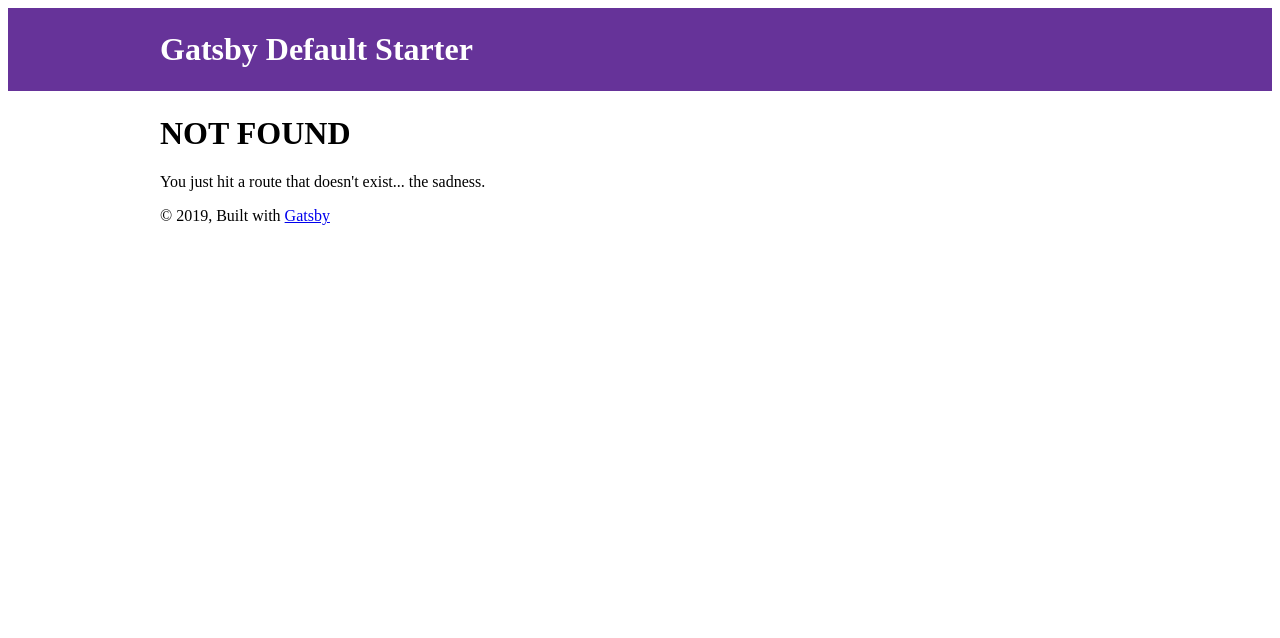
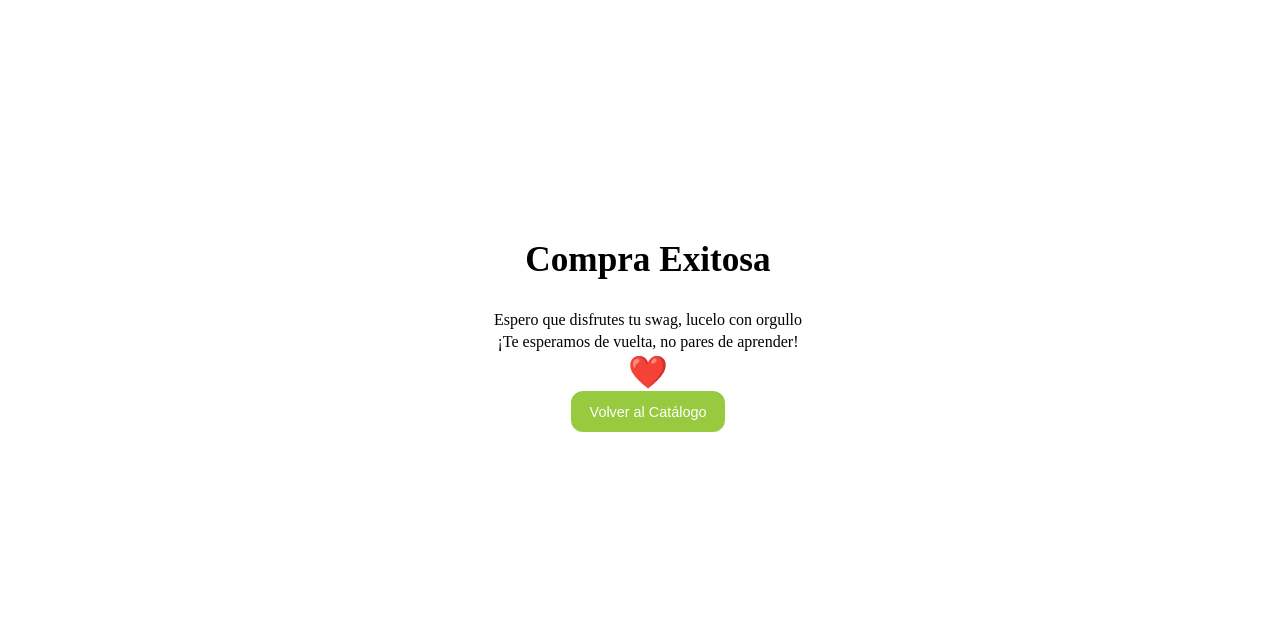
Before and after one commit to Jossdz/Gatsby-platzi, a Gatsby site: page /gracias in a window 1280 px wide. Before the commit this address had no page. Built offline with nearby package versions, Linux system fonts and the light colour scheme; Gatsby itself is replaced by a stand-in of ours.

Commit message:
Router en Gatsby y Componente Link

```diff
--- /dev/null
+++ b/src/pages/gracias.js
@@ -0,0 +1,23 @@
+import React from "react"
+import { SEO } from "../components"
+import { Button, Purchase } from "../styles/components"
+import { Link } from "gatsby"
+
+export default () => {
+  return (
+    <>
+      <SEO title="Compra Exitosa" />
+      <Purchase>
+        <h2>Compra Exitosa</h2>
+        <p>Espero que disfrutes tu swag, lucelo con orgullo</p>
+        <p>¡Te esperamos de vuelta, no pares de aprender!</p>
+        <span rol="img" aria-label="emoji">
+          ❤️
+        </span>
+        <Link to="/">
+          <Button>Volver al Catálogo</Button>
+        </Link>
+      </Purchase>
+    </>
+  )
+}
--- a/src/pages/index.js
+++ b/src/pages/index.js
@@ -1,15 +1,16 @@
 import React from "react"
 import { Link } from "gatsby"
-
+import { Jumbo } from "../components"
 import { Layout, SEO } from "../components"
 
 const IndexPage = () => (
   <Layout>
     <SEO title="Home" />
+    <Jumbo />
     <h1>Hi people</h1>
     <p>Welcome to your new Gatsby site.</p>
     <p>Now go build something great.</p>
-    <Link to="/page-2/">Go to page 2</Link>
+    <Link to="/gracias/">Go to gracias</Link>
   </Layout>
 )
 
```
